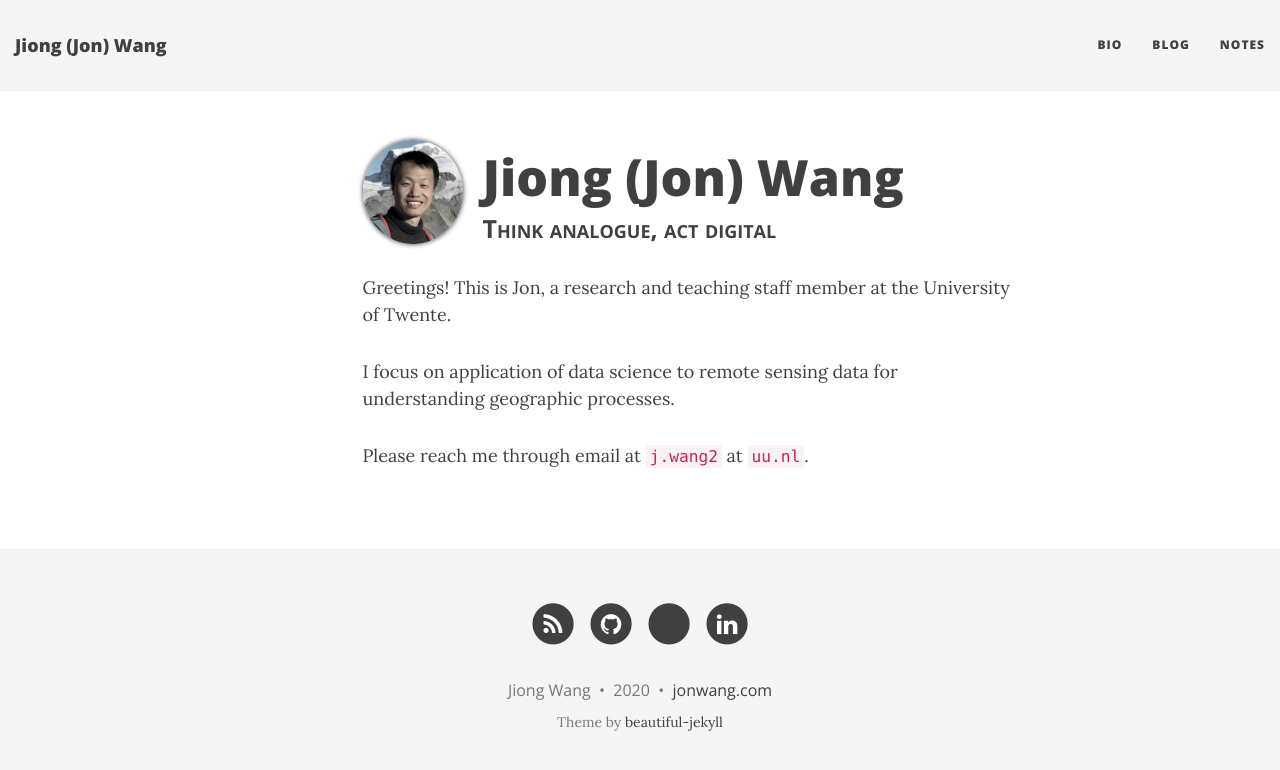
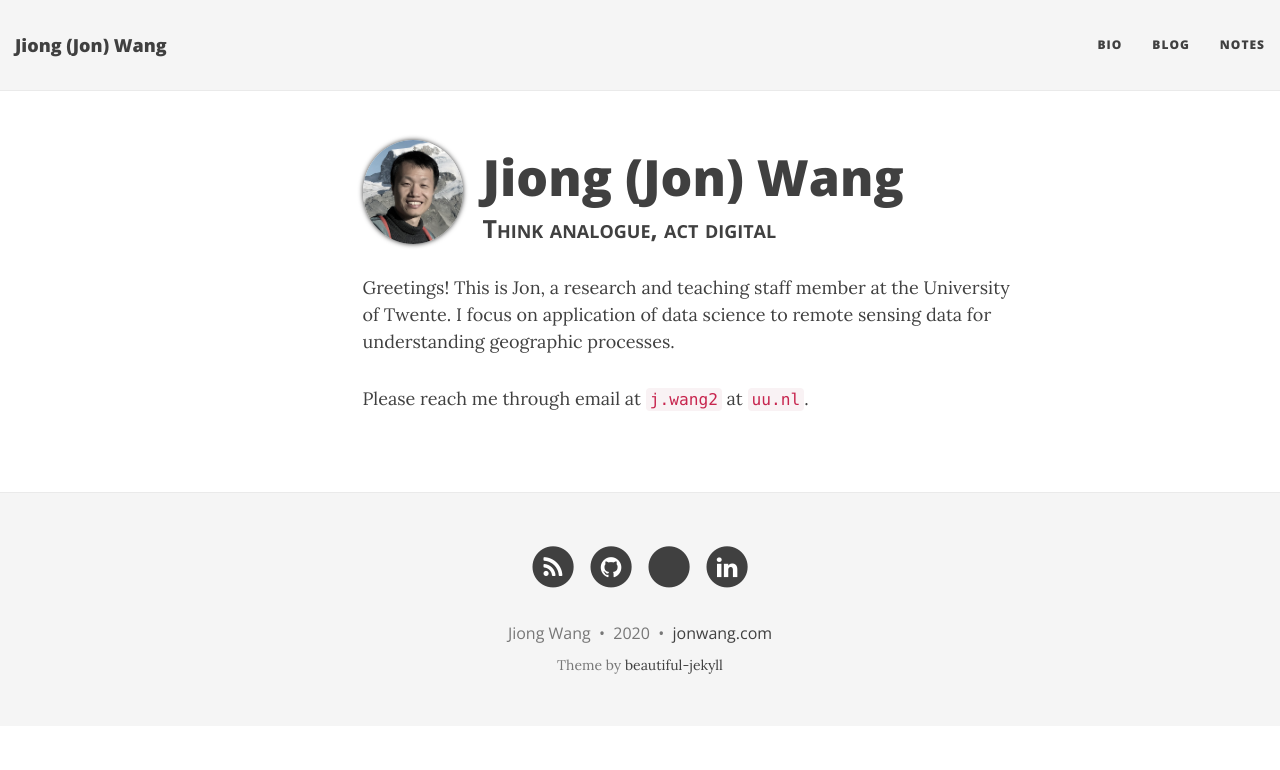
Before and after one commit to jonwangio/jonwangio.github.io, a Jekyll site: the page built from index.html, in a window 1280 px wide. Shown: the top 770 px of the page. Built offline with Jekyll 4.4.1, drawn with Linux system fonts in a browser that asks for light colours; nearby versions of some CDN libraries; the list of posts is cut into pages by our own code.

```diff
--- a/index.html
+++ b/index.html
@@ -16,8 +16,8 @@ css: "/css/custom.css"
         </div>
         <div class="row">
             <div class="col-lg-7 col-lg-offset-3 col-md-10 col-md-offset-1">
-                <p>Greetings! This is Jon, a research and teaching staff member at the University of Twente.</p>
-                <p>I focus on application of data science to remote sensing data for understanding geographic processes.</p>
+                <p>Greetings! This is Jon, a research and teaching staff member at the University of Twente.
+                I focus on application of data science to remote sensing data for understanding geographic processes.</p>
                 <p>Please reach me through email at <code>j.wang2</code> at <code>uu.nl</code>.</p>
             </div>
         </div>
```
